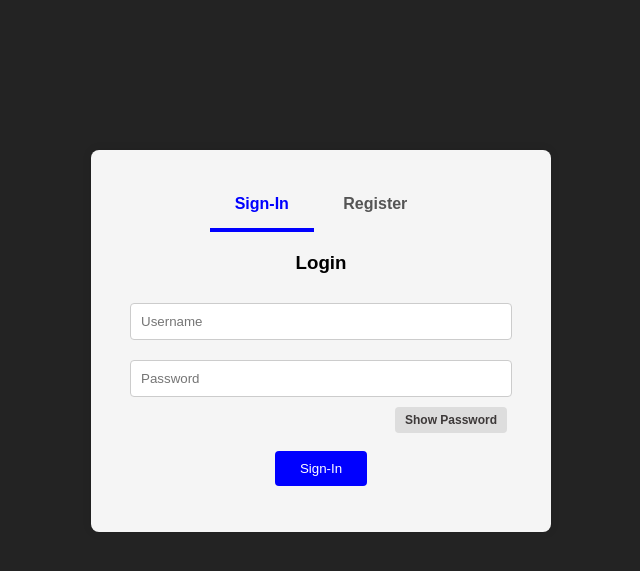
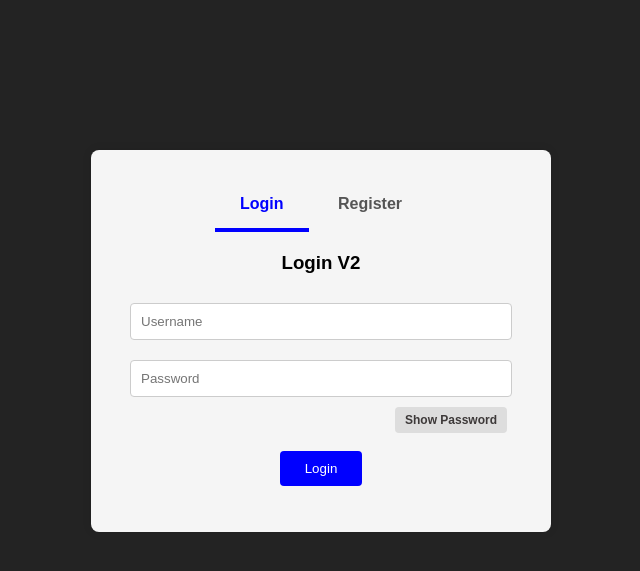
Before and after one commit to degalapuneeth/task-1, a Flask app: page / in a window 1280 px wide. Shown: the top 571 px of the page, without its empty margins (319-959 px from the left). Run offline with Flask 3, Linux system fonts and the light colour scheme; some libraries are stand-ins or nearby versions.

Commit message:
Test CD pipeline

```diff
--- a/templates/auth.html
+++ b/templates/auth.html
@@ -10,13 +10,13 @@
 <div class="box">
 
     <div class="tabs">
-        <span class="tab active" id="loginTab" onclick="showLogin()">Sign-In</span>
+        <span class="tab active" id="loginTab" onclick="showLogin()">Login</span>
         <span class="tab" id="registerTab" onclick="showRegister()">Register</span>
     </div>
 
     <!-- Login Form -->
     <div id="loginForm" class="form show">
-        <h3>Login</h3>
+        <h3>Login V2</h3>
         <input type="text" id="loginUsername" placeholder="Username">
 
         <input type="password" id="loginPassword" placeholder="Password">
@@ -24,7 +24,7 @@
             Show Password
         </button>
         <br> <br>
-        <button onclick="login()">Sign-In</button>
+        <button onclick="login()">Login</button>
     </div>
 
     <!-- Register Form -->
```
